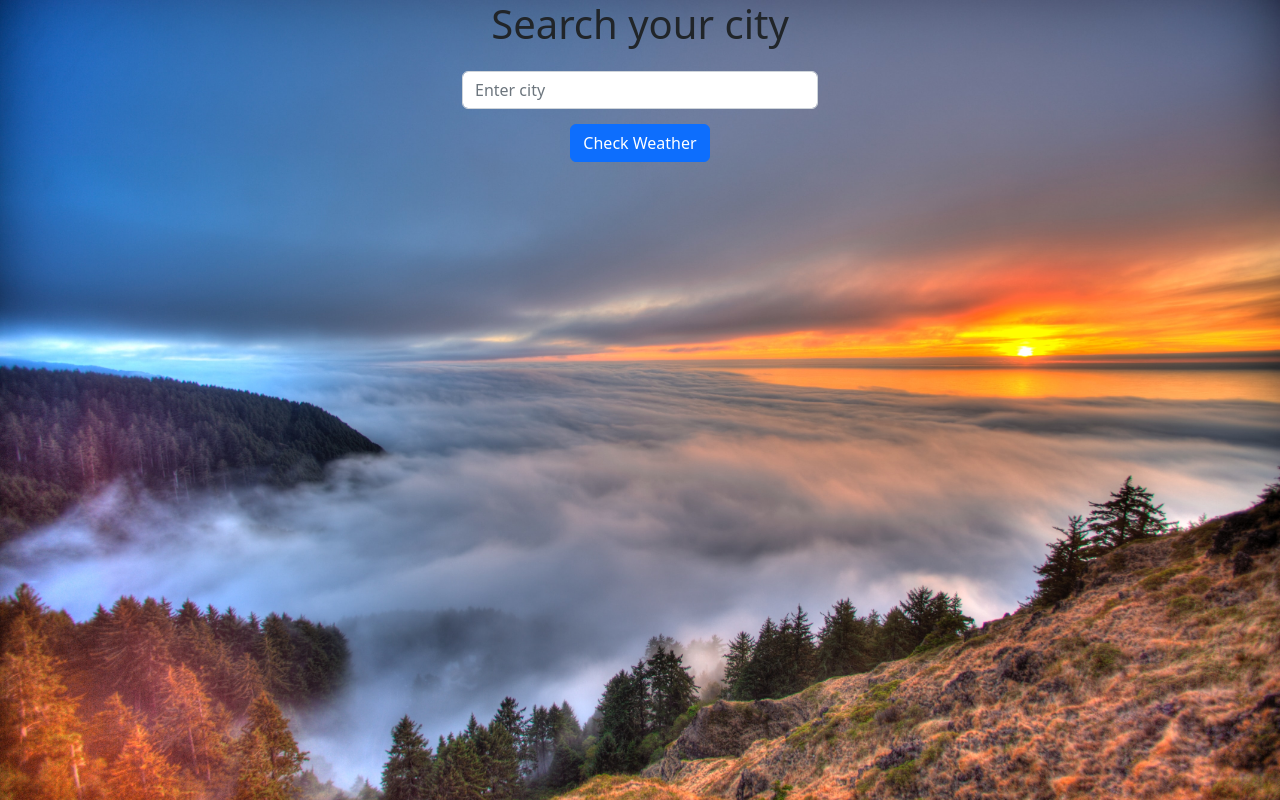
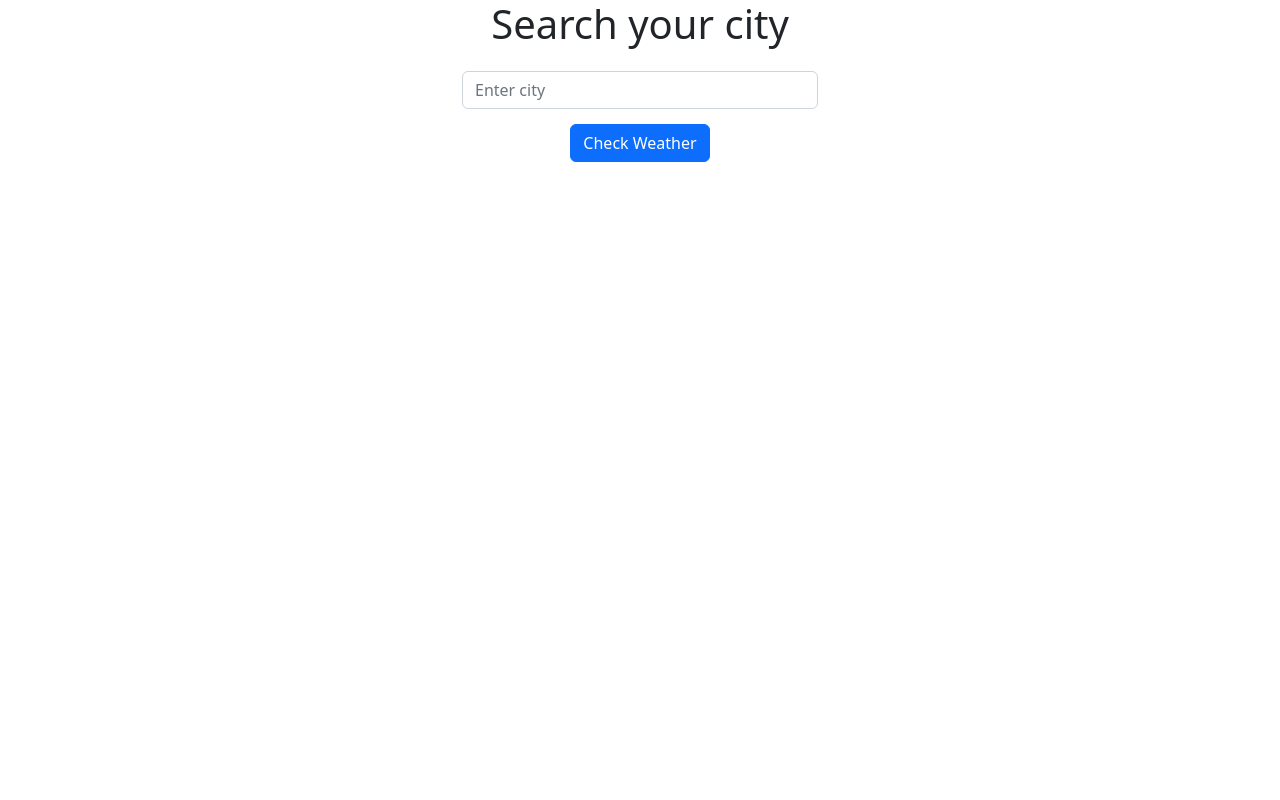
Before and after one commit to Laureen-Akinyi/weatherly, a React (Create React App) app: page / in a window 1280 px wide. Built offline with nearby package versions, Linux system fonts and the light colour scheme.

Commit message:
Removed background image

```diff
--- a/src/App.css
+++ b/src/App.css
@@ -1,8 +1,4 @@
-body{
-      background-image: url(./assets/noaa-kcvlb727mn8-unsplash.jpg);
-      background-size: cover;
 
-}
 .App {
   text-align: center;
 
--- a/src/components/WeatherCard.js
+++ b/src/components/WeatherCard.js
@@ -1,7 +1,7 @@
 import React from "react";
 import { Card } from "react-bootstrap";
 
-const WeatherCard = ({ dt, temp_min, temp_max, main, icon,description }) => {
+const WeatherCard = ({ dt, temp_min, temp_max, main, icon }) => {
   // create a date object with Date class constructor
   const date = new Date(dt);
   return (
@@ -21,7 +21,6 @@ const WeatherCard = ({ dt, temp_min, temp_max, main, icon,description }) => {
         <p>Min Temp: {temp_min}</p>
         {/* maximum temperature */}
         <p>Max Temp: {temp_max}</p>
-
       </Card.Body>
     </Card>
   );
```
